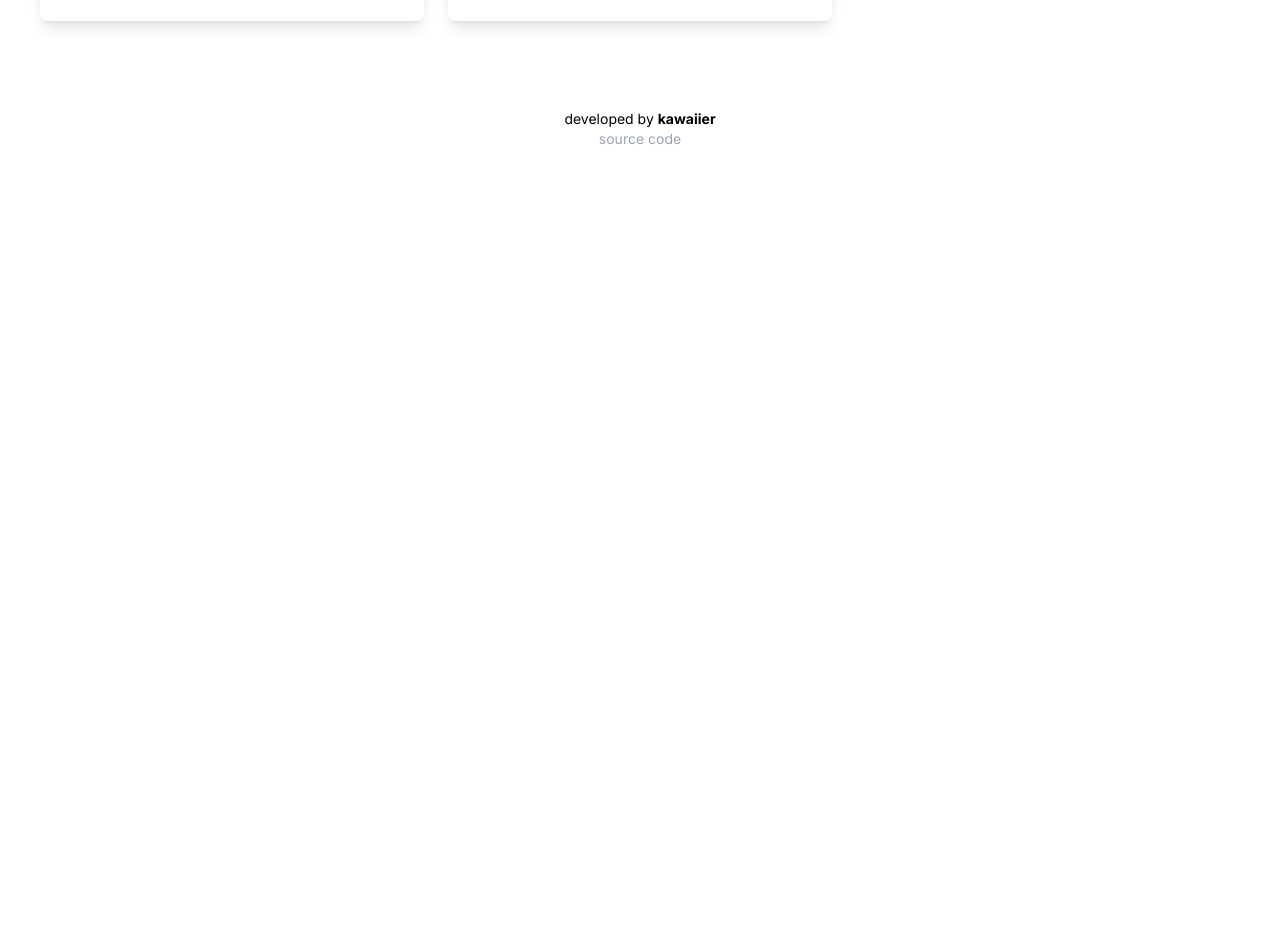
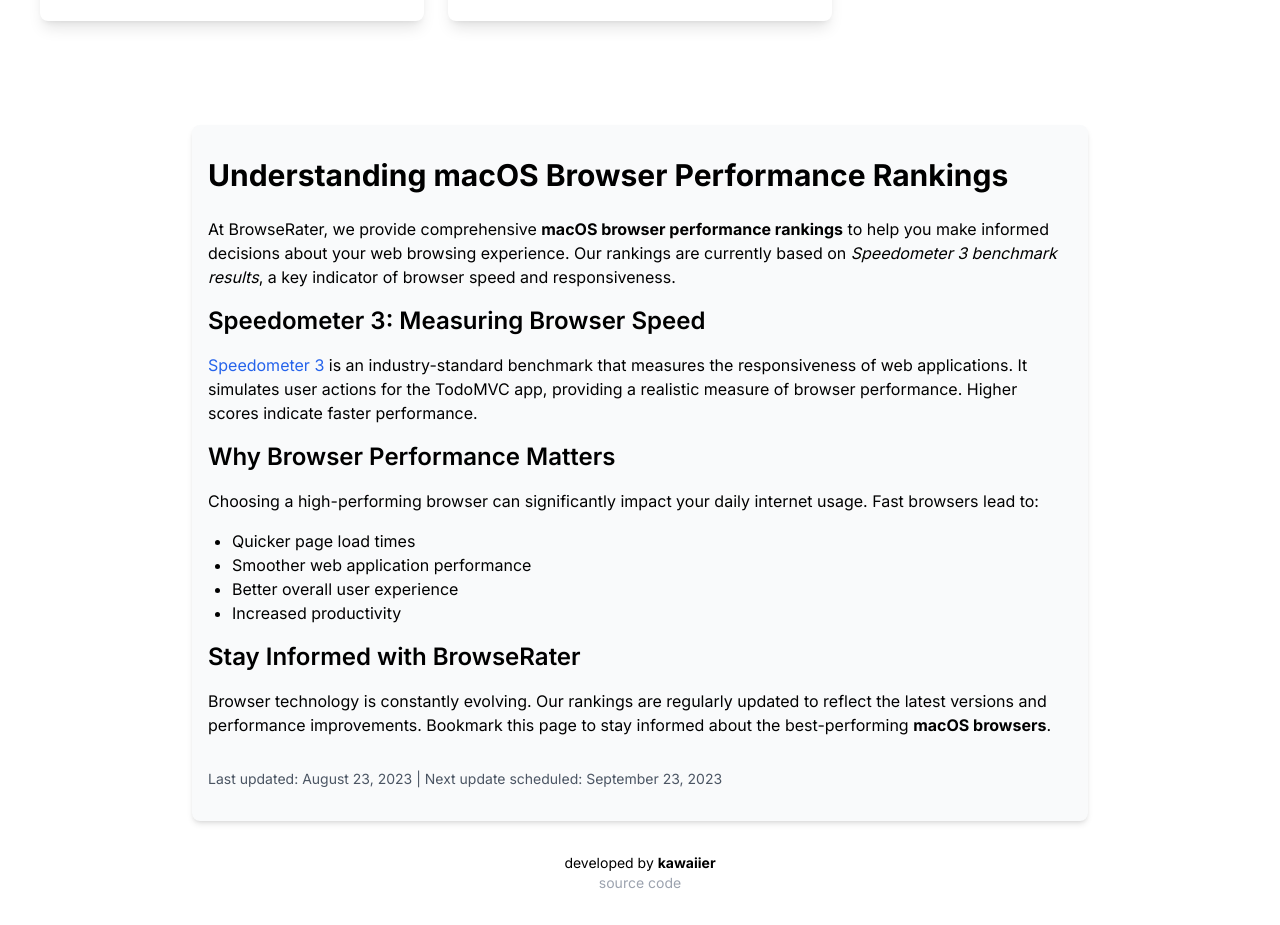
Before and after one commit to kawaiier/browserating, a Next.js app: page / in a window 1280 px wide. Shown: the part 1048-1973 px from the top of the page. Before the commit the page ends 1229 px from the top, so only its background shows below. Built offline with nearby package versions, Linux system fonts and the light colour scheme.

Commit message:
Added explanation

```diff
--- /dev/null
+++ b/app/components/Explanation.js
@@ -0,0 +1,76 @@
+export default function Explanation() {
+  return (
+    <section class="max-w-4xl mx-auto px-4 py-8 mt-12 bg-gray-50 rounded-lg shadow-md">
+      <h2 class="text-3xl font-bold mb-6">
+        Understanding macOS Browser Performance Rankings
+      </h2>
+
+      <p class="mb-4">
+        At BrowseRater, we provide comprehensive{" "}
+        <strong>macOS browser performance rankings</strong> to help you make
+        informed decisions about your web browsing experience. Our rankings are
+        currently based on <em>Speedometer 3 benchmark results</em>, a key
+        indicator of browser speed and responsiveness.
+      </p>
+
+      <h3 class="text-2xl font-semibold mb-4">
+        Speedometer 3: Measuring Browser Speed
+      </h3>
+      <p class="mb-4">
+        <a
+          href="https://browserbench.org/Speedometer3.0/"
+          target="_blank"
+          rel="noopener noreferrer"
+          class="text-blue-600 hover:underline"
+        >
+          Speedometer 3
+        </a>{" "}
+        is an industry-standard benchmark that measures the responsiveness of
+        web applications. It simulates user actions for the TodoMVC app,
+        providing a realistic measure of browser performance. Higher scores
+        indicate faster performance.
+      </p>
+
+      {/* Privacy Scores section removed
+        <h3 class="text-2xl font-semibold mb-4">
+          Privacy Scores: Protecting Your Data
+        </h3>
+        <p class="mb-4">
+          Our privacy scores are derived from comprehensive tests that evaluate
+          how well each browser protects your personal data. Factors considered
+          include tracking prevention, fingerprinting resistance, and default
+          privacy settings. Higher scores indicate better privacy protection.
+        </p>
+        */}
+
+      <h3 class="text-2xl font-semibold mb-4">
+        Why Browser Performance Matters
+      </h3>
+      <p class="mb-4">
+        Choosing a high-performing browser can significantly impact your daily
+        internet usage. Fast browsers lead to:
+      </p>
+      <ul class="list-disc pl-6 mb-4">
+        <li>Quicker page load times</li>
+        <li>Smoother web application performance</li>
+        <li>Better overall user experience</li>
+        <li>Increased productivity</li>
+      </ul>
+
+      <h3 class="text-2xl font-semibold mb-4">
+        Stay Informed with BrowseRater
+      </h3>
+      <p class="mb-4">
+        Browser technology is constantly evolving. Our rankings are regularly
+        updated to reflect the latest versions and performance improvements.
+        Bookmark this page to stay informed about the best-performing{" "}
+        <strong>macOS browsers</strong>.
+      </p>
+
+      <p class="text-sm text-gray-600 mt-8">
+        Last updated: <time datetime="2023-08-23">August 23, 2023</time> | Next
+        update scheduled: September 23, 2023
+      </p>
+    </section>
+  );
+}
--- a/app/page.js
+++ b/app/page.js
@@ -1,6 +1,6 @@
 import About from "./components/About";
-import BrowserCard from "./components/BrowserCard";
 import BrowserRankingList from "./components/BrowserRankingList";
+import Explanation from "./components/Explanation";
 
 export default function Home() {
   return (
@@ -14,6 +14,7 @@ export default function Home() {
         <About />
         <BrowserRankingList />
       </main>
+      <Explanation />
       <footer className="text-center text-sm p-8">
         <p>
           developed by{" "}
```
